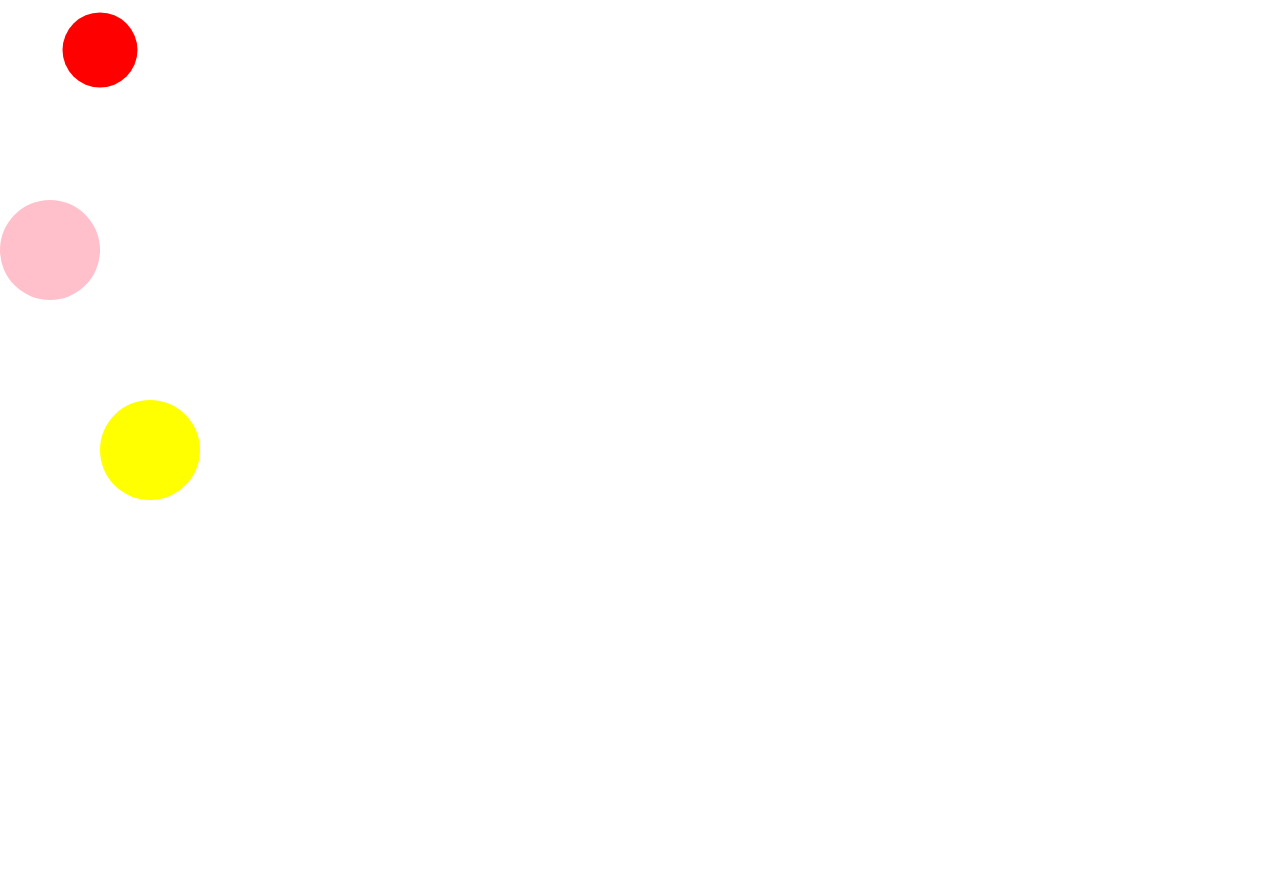
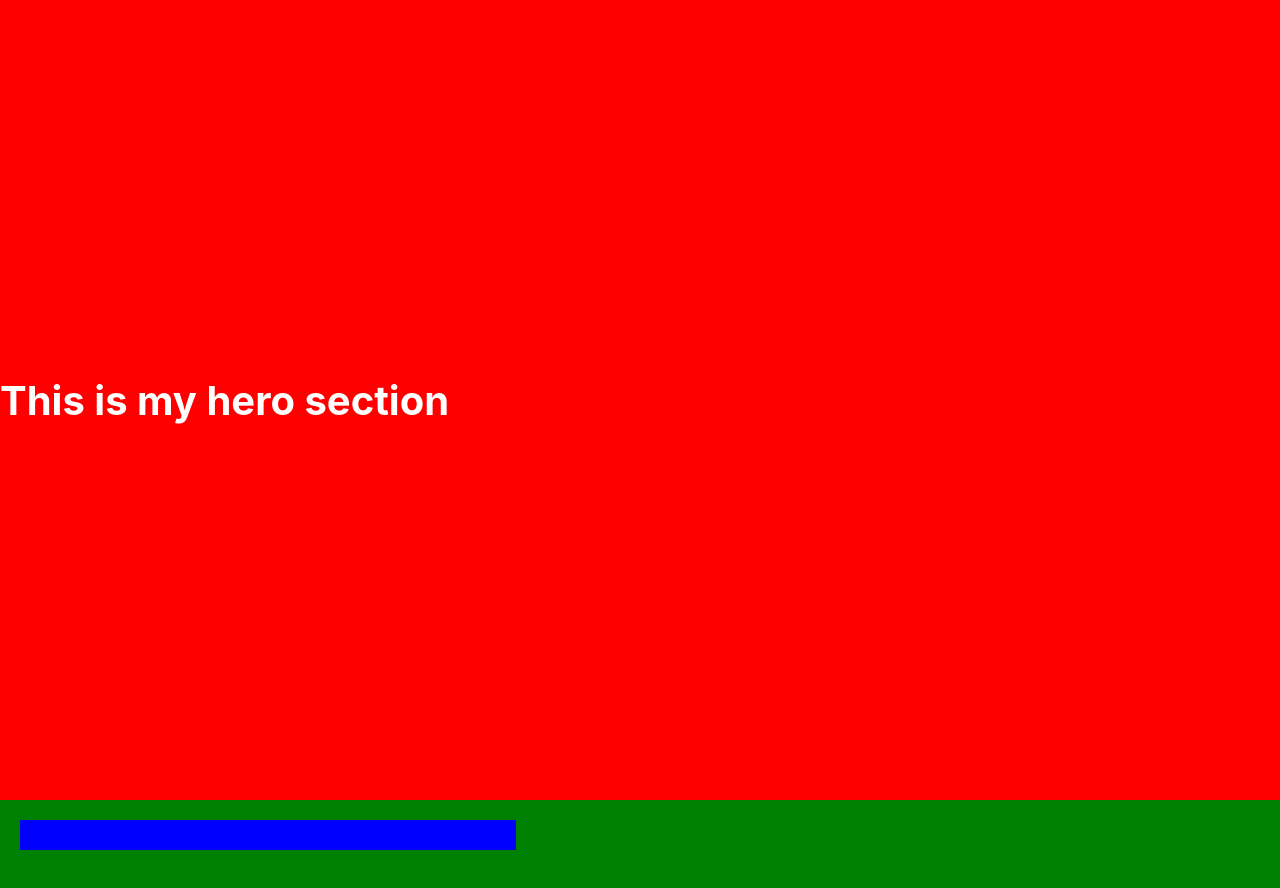
Before and after one commit to haseebDotJs/learning-gsap, a Next.js app: page / in a window 1280 px wide. Shown: the top 888 px of the page. Before the commit the page ends 800 px from the top, so only its background shows below. Built offline with nearby package versions, Linux system fonts and the light colour scheme.

Commit message:
on scroll scrub animation

```diff
--- a/pages/index.tsx
+++ b/pages/index.tsx
@@ -4,6 +4,7 @@ import React, { useEffect, useState } from "react";
 //
 import { gsap } from "gsap";
 import { ScrollTrigger } from "gsap/dist/ScrollTrigger";
+import { snap } from "gsap-trial/src/all";
 
 const Home: NextPage = () => {
   const [pauseCarousel, setPauseCarousel] = useState<boolean>(false);
@@ -83,11 +84,31 @@ const Home: NextPage = () => {
   //   tween?.pause();
   // };
   useEffect(() => {
-    const tl = gsap
-      .timeline({ yoyo: true })
-      .to(".box3", { x: 100, duration: 1 })
-      .fromTo(".box2", { x: 100 }, { x: 0 })
-      .fromTo(".box1", { x: 50 }, { scale: 0.75, duration: 1 });
+    gsap.registerPlugin(ScrollTrigger);
+    const tl = gsap.timeline();
+    tl.set(".animation-text", { opacity: 0 });
+    tl.to(".section-div", {
+      scale: 1.75,
+      duration: 5,
+      x: 500,
+      rotate: 360,
+      // scrollTrigger: {
+      //   // start: "top 50%",
+      //   markers: true,
+      //   trigger: ".section-div",
+      //   toggleActions: "restart reverse none none",
+      //   scrub: true,
+      // },
+    }).to(".animation-text", { opacity: 1, ease: "ease-in-out" });
+    ScrollTrigger.create({
+      animation: tl,
+      trigger: ".section-div",
+      start: "center center",
+      end: "+=1000px",
+      scrub: true,
+      pin: true,
+      anticipatePin: 1,
+    });
   }, []);
 
   return (
@@ -98,9 +119,12 @@ const Home: NextPage = () => {
         onMouseLeave={() => setPauseCarousel(false)}
       >
         <div className="boxes">
-          <div className="box box1"></div>
-          <div className="box box2"></div>
-          <div className="box box3"></div>
+          <div className="hero">This is my hero section</div>
+          <div className="section">
+            <div className="section-div">
+              <p className="animation-text">How was the Animation</p>
+            </div>
+          </div>
         </div>
       </div>
     </React.Fragment>
--- a/styles/globals.css
+++ b/styles/globals.css
@@ -15,21 +15,28 @@ a {
 * {
   box-sizing: border-box;
 }
-.box {
-  width: 100px;
-  height: 100px;
-  border-radius: 100%;
+.hero {
+  font-size: 40px;
+  font-weight: bold;
+  color: #fff;
+  display: flex;
+  align-items: center;
+  min-height: 100vh;
+  background-color: red;
 }
 
-.box1 {
-  background-color: red;
-  margin-bottom: 100px;
+.section {
+  padding: 20px;
+  min-height: 500vh;
+  background-color: green;
+  display: flex;
 }
-.box2 {
-  background-color: pink;
-  margin-bottom: 100px;
+
+.section-div {
+  height: 30px;
+  background-color: blue;
+  width: 40%;
+  display: flex;
+  align-items: center;
+  justify-content: center;
 }
-.box3 {
-  background-color: yellow;
-  margin-bottom: 100px;
-}
```
